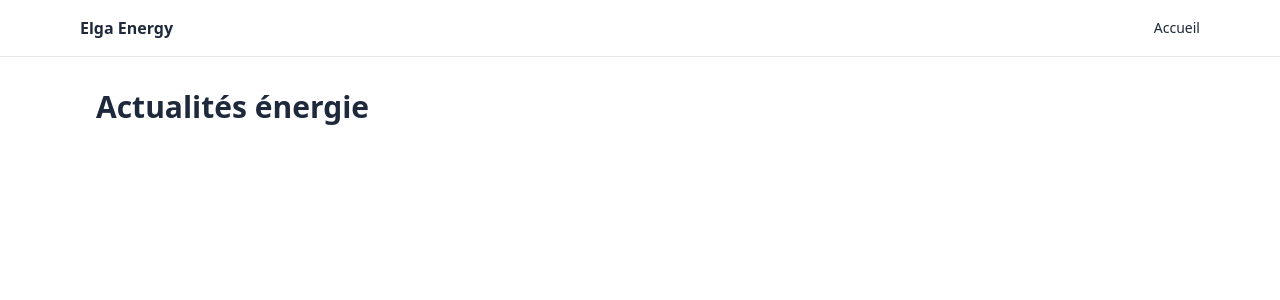
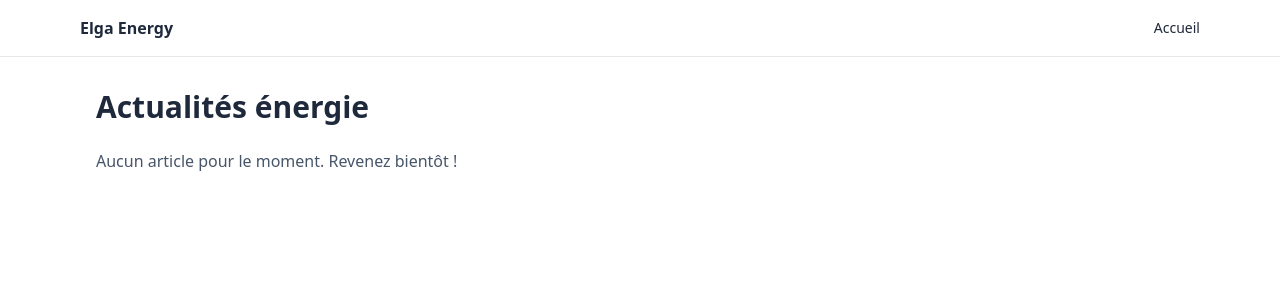
Before and after one commit to contactagdmarketing-commits/contactagdmarketing-commits.github.io, a Jekyll site: the page built from actu.html, in a window 1280 px wide. Shown: the top 300 px of the page. Built offline with Jekyll 4.4.1, drawn with Linux system fonts in a browser that asks for light colours; nearby versions of some CDN libraries.

Commit message:
Update actu.html

```diff
--- a/actu.html
+++ b/actu.html
@@ -19,13 +19,15 @@
   <section class="max-w-6xl mx-auto p-4 md:p-8">
     <h1 class="text-3xl font-extrabold mb-6">Actualités énergie</h1>
 
+    {% assign posts_visibles = site.posts | where_exp: "p", "p.published != false" %}
+    {% if posts_visibles.size > 0 %}
       <div class="grid md:grid-cols-3 gap-6">
-      {% for post in site.posts %}
+        {% for post in posts_visibles %}
           <article class="border rounded-2xl overflow-hidden hover:shadow transition">
-        <a href="{{ post.url | relative_url }}">
+            <a href="{{ post.url | relative_url }}" class="block">
               <div class="aspect-[4/3] bg-slate-100 overflow-hidden">
                 {% if post.image %}
-              <img src="{{ post.image | relative_url }}" alt="" class="w-full h-full object-cover">
+                  <img src="{{ post.image | relative_url }}" alt="{{ post.title | escape }}" class="w-full h-full object-cover">
                 {% endif %}
               </div>
               <div class="p-5">
@@ -39,6 +41,9 @@
           </article>
         {% endfor %}
       </div>
+    {% else %}
+      <p class="text-slate-600">Aucun article pour le moment. Revenez bientôt !</p>
+    {% endif %}
   </section>
 </body>
 </html>
```
Lines whose indentation alone changed are shown as unchanged.
